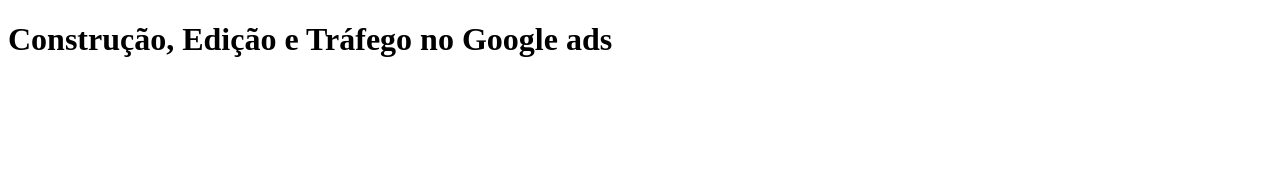
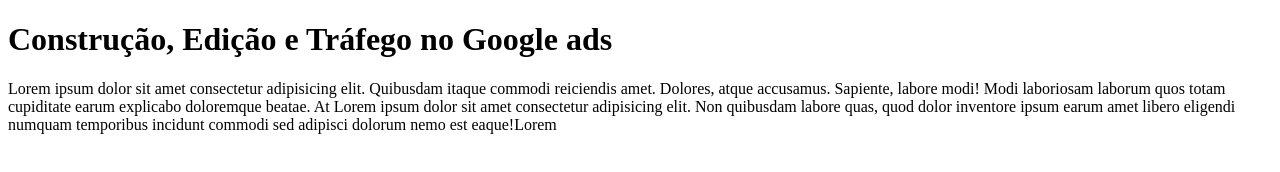
Before and after one commit to juliocesarmenezes/site-sttackvision, a plain HTML site: page index.html in a window 1280 px wide. Drawn offline with Linux system fonts and the light colour scheme.

Commit message:
commite 2

```diff
--- a/index.html
+++ b/index.html
@@ -8,6 +8,9 @@
 <body>
     <h1>Construção, Edição e Tráfego no Google ads</h1>
     <main>
+        <p>Lorem ipsum dolor sit amet consectetur adipisicing elit. Quibusdam itaque commodi reiciendis amet. Dolores, atque accusamus. Sapiente, labore modi! Modi laboriosam laborum quos totam cupiditate earum explicabo doloremque beatae. At Lorem ipsum dolor sit amet consectetur adipisicing elit. Non quibusdam labore quas, quod dolor inventore ipsum earum amet libero eligendi numquam temporibus incidunt commodi sed adipisci dolorum nemo est eaque!Lorem
+
+        </p>
 
     </main>
     <section>
```
